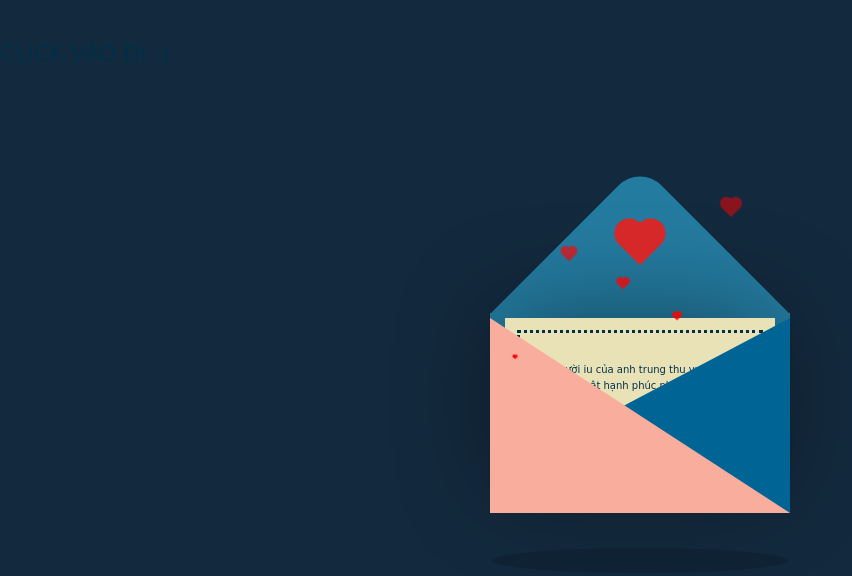
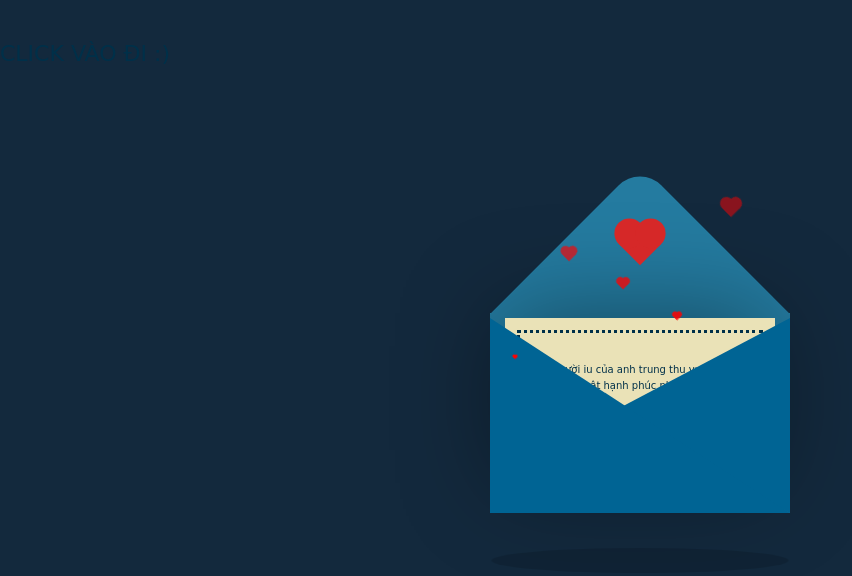
Before and after one commit to tiensinh-art/embebe, a plain HTML site: page index.html in a window 1280 px wide. Shown: the whole page, without its empty margins (0-852 px from the left). Drawn offline with nearby package versions, Linux system fonts and the light colour scheme.

Commit message:
Update style.css

```diff
--- a/style.css
+++ b/style.css
@@ -237,7 +237,7 @@ body {
 .front::before {
     position: absolute;
     content: "";
-    border-left: 300px solid #f8ad9d;
+    border-left: 300px solid #006494;
     border-top: 195px solid transparent;
     left: -120px;
     top: -95px;
```
